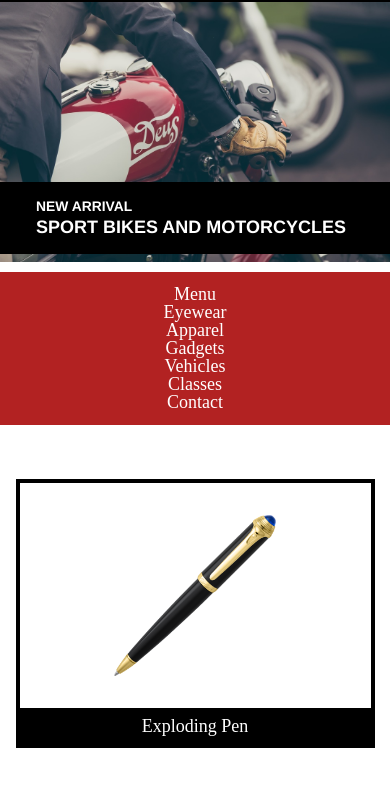
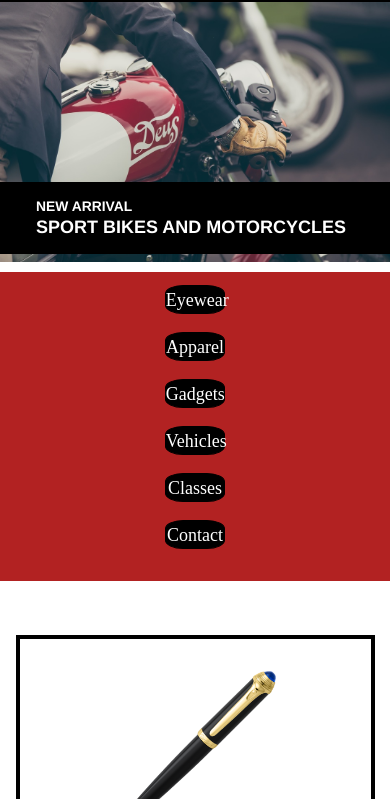
Before and after one commit to JeremyDownes/Secret-Agent-Supply, a plain HTML site: page index.html in a window 390 px wide. In both pictures the pointer is over the link "Menu". Shown: the part 40-839 px from the top of the page. Drawn offline with nearby package versions, Linux system fonts and the light colour scheme.

Commit message:
Adds semantic styling. Needs touch events. Too lazy to DRY. HOWL

```diff
--- a/resources/css/style.css
+++ b/resources/css/style.css
@@ -64,6 +64,10 @@ nav {
 a {
 	text-decoration: none;
 	color: white;
+}
+
+a:hover {
+	cursor: pointer;
 }
 
 nav .x-container {
@@ -174,7 +178,17 @@ footer .x-container {
   }
 
   nav:hover .item {
+  	width: 15%;
+  	background-color: black;
   	display: inline;
+  	margin-bottom: 1rem;
+  	border: 1px solid black;
+  	border-radius: 30% 30%;
+  	padding: 0.25rem 0;
+  }
+
+  nav:hover .menu {
+  	display: none;
   }
 }
 
@@ -216,6 +230,11 @@ footer .x-container {
 
   nav:hover .item {
   	display: inline;
+  	margin-bottom: 1rem;
+  }
+
+  nav:hover .menu {
+  	display: none;
   }
 
   .product .x-container {
```
Also changed, not shown: index.html (+0 -1 lines).
